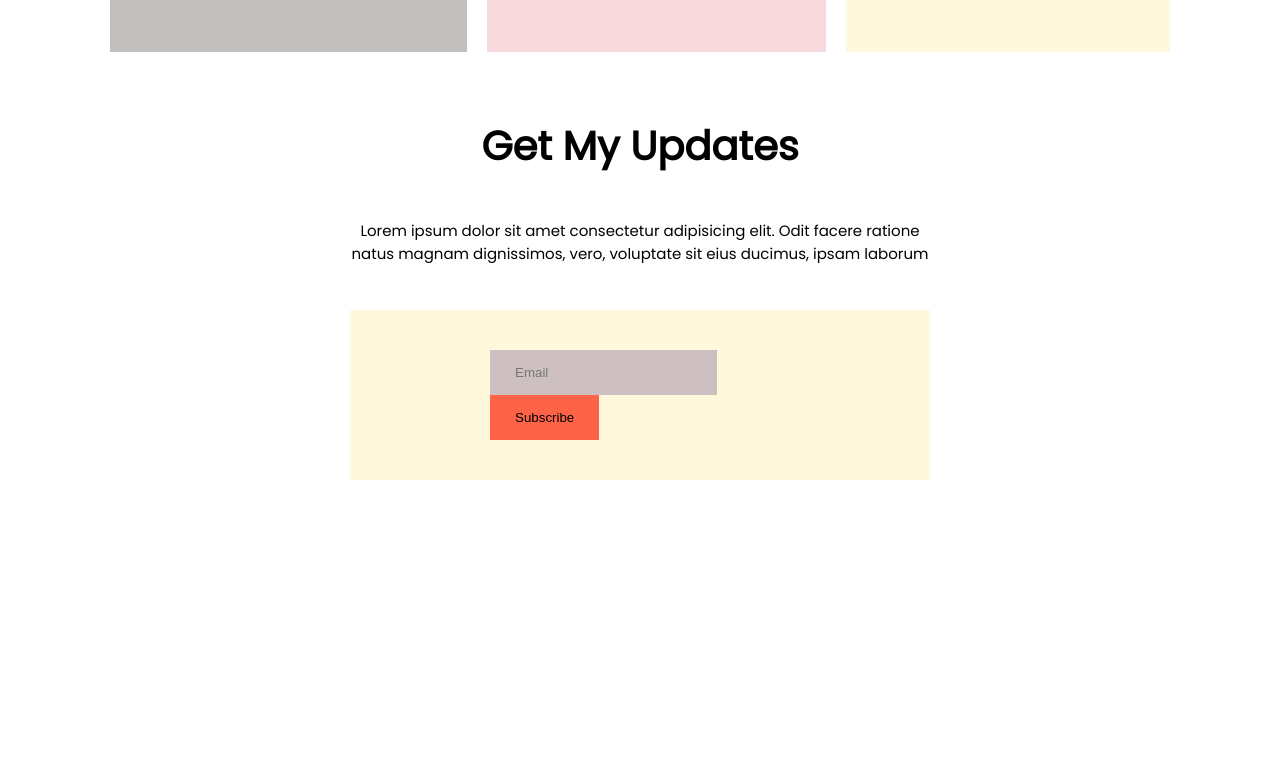
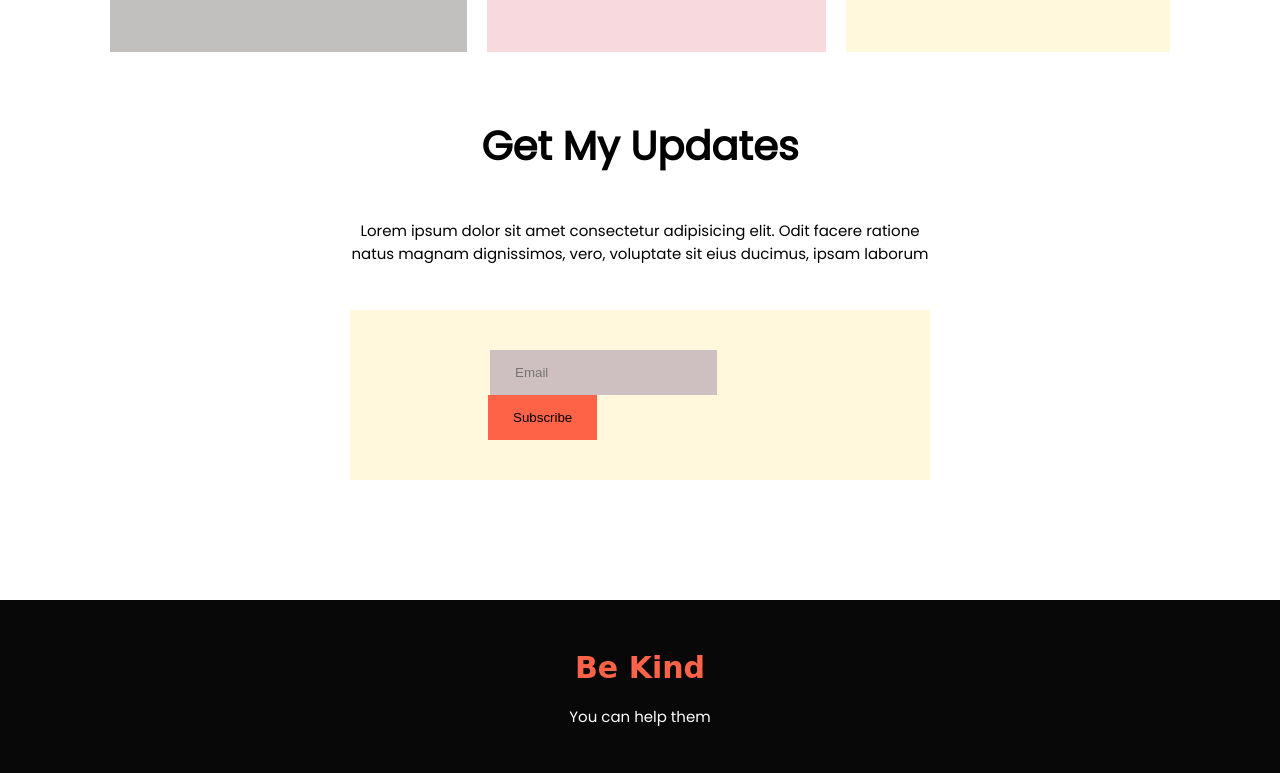
Before and after one commit to DGAnik/assignment-01, a plain HTML site: page index.html in a window 1280 px wide. Shown: the part 2469-3242 px from the top of the page. Before the commit the page ends 2949 px from the top, so only its background shows below. Drawn offline with Linux system fonts and the light colour scheme.

Commit message:
yes I did it. input field and button are adjusted together. all done for 50 marks

```diff
--- a/index.html
+++ b/index.html
@@ -5,10 +5,15 @@
   <meta http-equiv="X-UA-Compatible" content="IE=edge">
   <meta name="viewport" content="width=device-width, initial-scale=1.0">
   <title>Help</title>
+
+  <!--css file link-->
   <link rel="stylesheet" href="style.css">
+
+  <!--google fonts-->
   <link rel="preconnect" href="https://fonts.googleapis.com">
 <link rel="preconnect" href="https://fonts.gstatic.com" crossorigin>
 <link href="https://fonts.googleapis.com/css2?family=Poppins&display=swap" rel="stylesheet">
+
 </head>
 <body>
   <section class="top-banner">
@@ -71,4 +76,8 @@
     </div>
   </section>
 </body>
+<footer>
+    <h2>Be Kind</h2>
+    <p>You can help them</p>
+</footer>
 </html>
--- a/style.css
+++ b/style.css
@@ -143,12 +143,34 @@ button {
   background-color: tomato;
   border: 5px solid tomato;
   padding: 10px 20px;
-  margin: 0;
+  margin-left: -2px;
 }
 
 input[type=email] {
   background-color: rgb(206, 192, 192);
   border: 5px solid rgb(206, 192, 192);
   padding: 10px 20px;
-  margin: 0;
+  margin-right:-2px;
 }
+
+footer {
+  text-align: center;
+  background-color: rgb(8, 8, 8);
+  margin: 120px 0px;
+  padding: 5px 200px 30px 200px;
+}
+
+footer h2 {
+  color: tomato;
+  font-size: 30px;
+  font-family:cursive;
+  margin-bottom: 10px;
+}
+
+footer p {
+  color: white;
+  font-size: 15px;
+  font-family: inherit;
+  margin-top: 15px;
+
+}
```
